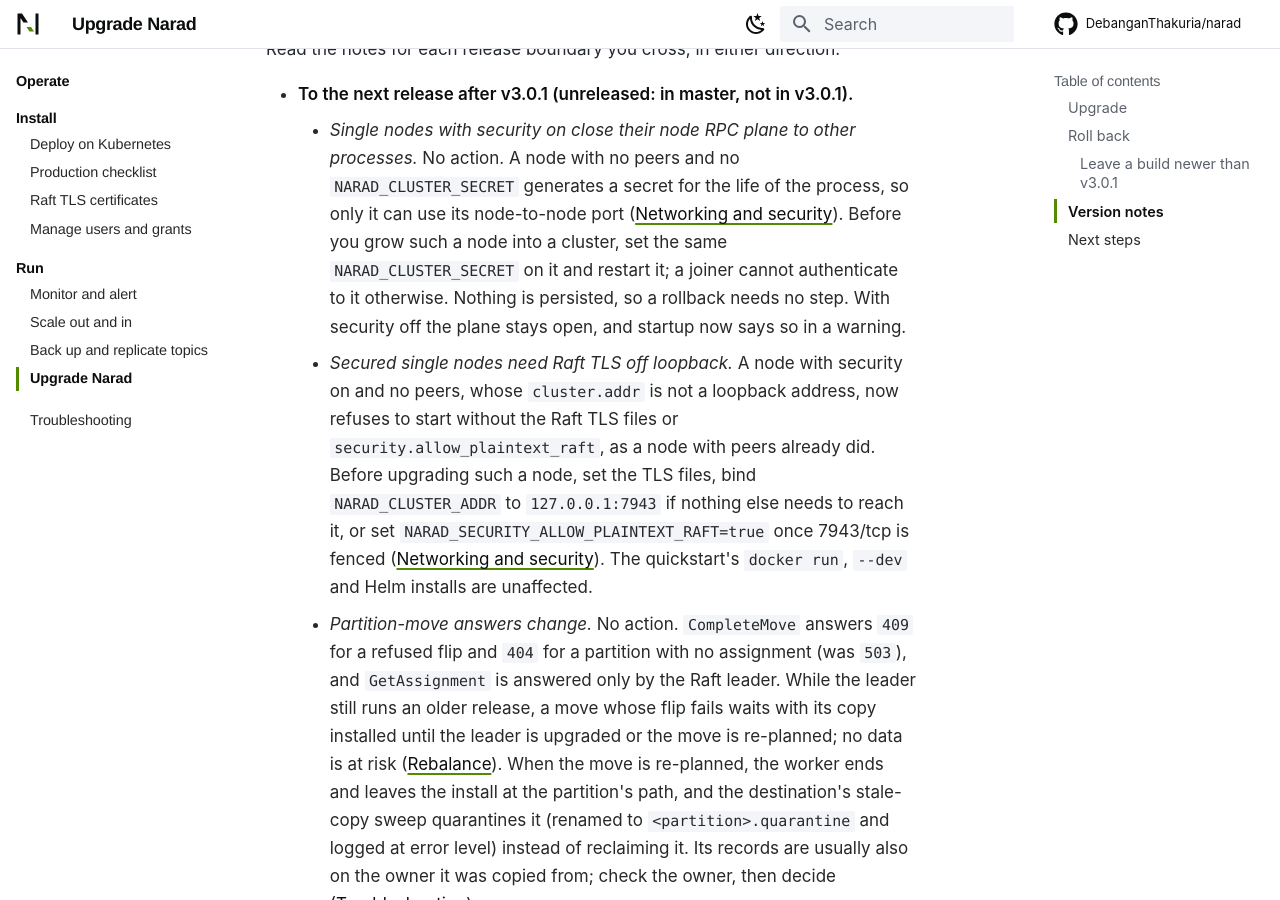
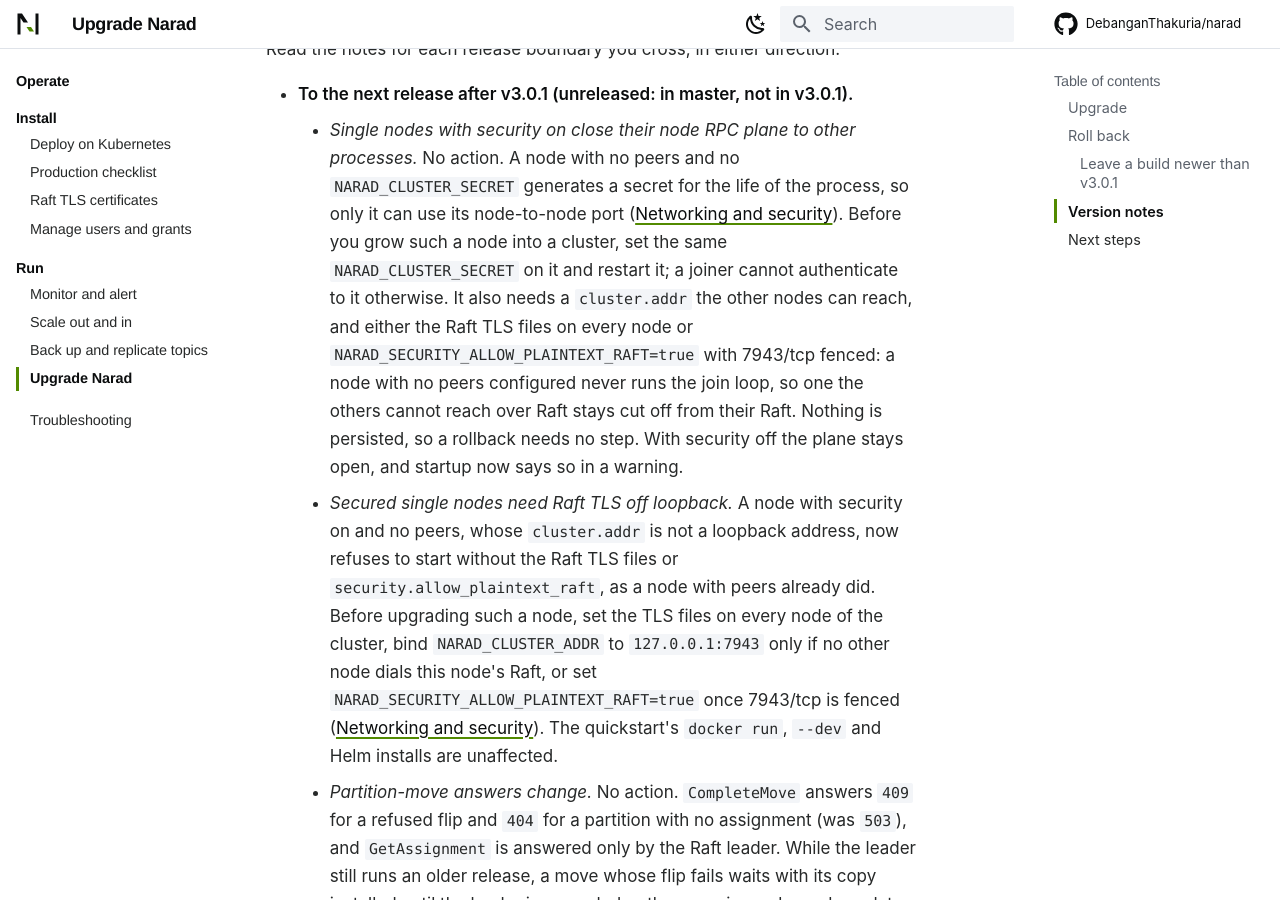
Before and after one commit to DebanganThakuria/narad, an MkDocs documentation site: the page built from docs/operate/upgrade.md, in a window 1280 px wide and 900 px high, scrolled down 4135 px. Built offline with MkDocs 1.6.1 and Material for MkDocs 9.7.7, drawn with Linux system fonts in a browser that asks for light colours; some web fonts are replaced; comment, search, counter and statistics services are not loaded.

Commit message:
fix(config): say when each way out of the single-node Raft refusal is safe
The refusal of a secured peerless node with plaintext Raft on a
routable cluster.addr offered three ways out with no caveat. Nodes may
already have joined such a node (they list it in their peers), and a
node with no peers configured never runs the join loop. Binding it to
loopback, or giving it the Raft TLS files while its peers stay
plaintext, cuts it off from their Raft for good: it stays leaderless
and its partitions are stranded, with no error that names the cause.

The message now says to bind loopback only if no other node dials this
node's Raft, and to set the Raft TLS files on every node of the
cluster. The grow-a-single-node instructions (networking and security,
upgrade notes, troubleshooting, changelog, configuration reference)
say that before the first node joins, the seed node also needs a
cluster.addr the others can reach, and Raft TLS on every node or
allow_plaintext_raft. Messages and docs only.

Co-Authored-By: Claude Opus 5.5 <noreply@anthropic.com>

```diff
--- a/docs/operate/upgrade.md
+++ b/docs/operate/upgrade.md
@@ -76,8 +76,8 @@ Partition segments, consumer position files and fan-out cursor files need nothin
 Read the notes for each release boundary you cross, in either direction.
 
 - **To the next release after v3.0.1 (unreleased: in master, not in v3.0.1).**
-    - *Single nodes with security on close their node RPC plane to other processes.* No action. A node with no peers and no `NARAD_CLUSTER_SECRET` generates a secret for the life of the process, so only it can use its node-to-node port ([Networking and security](../understand/networking-and-security.md#cluster-secret)). Before you grow such a node into a cluster, set the same `NARAD_CLUSTER_SECRET` on it and restart it; a joiner cannot authenticate to it otherwise. Nothing is persisted, so a rollback needs no step. With security off the plane stays open, and startup now says so in a warning.
-    - *Secured single nodes need Raft TLS off loopback.* A node with security on and no peers, whose `cluster.addr` is not a loopback address, now refuses to start without the Raft TLS files or `security.allow_plaintext_raft`, as a node with peers already did. Before upgrading such a node, set the TLS files, bind `NARAD_CLUSTER_ADDR` to `127.0.0.1:7943` if nothing else needs to reach it, or set `NARAD_SECURITY_ALLOW_PLAINTEXT_RAFT=true` once 7943/tcp is fenced ([Networking and security](../understand/networking-and-security.md#raft-tls)). The quickstart's `docker run`, `--dev` and Helm installs are unaffected.
+    - *Single nodes with security on close their node RPC plane to other processes.* No action. A node with no peers and no `NARAD_CLUSTER_SECRET` generates a secret for the life of the process, so only it can use its node-to-node port ([Networking and security](../understand/networking-and-security.md#cluster-secret)). Before you grow such a node into a cluster, set the same `NARAD_CLUSTER_SECRET` on it and restart it; a joiner cannot authenticate to it otherwise. It also needs a `cluster.addr` the other nodes can reach, and either the Raft TLS files on every node or `NARAD_SECURITY_ALLOW_PLAINTEXT_RAFT=true` with 7943/tcp fenced: a node with no peers configured never runs the join loop, so one the others cannot reach over Raft stays cut off from their Raft. Nothing is persisted, so a rollback needs no step. With security off the plane stays open, and startup now says so in a warning.
+    - *Secured single nodes need Raft TLS off loopback.* A node with security on and no peers, whose `cluster.addr` is not a loopback address, now refuses to start without the Raft TLS files or `security.allow_plaintext_raft`, as a node with peers already did. Before upgrading such a node, set the TLS files on every node of the cluster, bind `NARAD_CLUSTER_ADDR` to `127.0.0.1:7943` only if no other node dials this node's Raft, or set `NARAD_SECURITY_ALLOW_PLAINTEXT_RAFT=true` once 7943/tcp is fenced ([Networking and security](../understand/networking-and-security.md#raft-tls)). The quickstart's `docker run`, `--dev` and Helm installs are unaffected.
     - *Partition-move answers change.* No action. `CompleteMove` answers `409` for a refused flip and `404` for a partition with no assignment (was `503`), and `GetAssignment` is answered only by the Raft leader. While the leader still runs an older release, a move whose flip fails waits with its copy installed until the leader is upgraded or the move is re-planned; no data is at risk ([Rebalance](../understand/rebalance.md#flip)). When the move is re-planned, the worker ends and leaves the install at the partition's path, and the destination's stale-copy sweep quarantines it (renamed to `<partition>.quarantine` and logged at error level) instead of reclaiming it. Its records are usually also on the owner it was copied from; check the owner, then decide ([Troubleshooting](troubleshooting.md#log-partition-set-aside)).
 - **From v3.0.0.** Roll every node. A v3.0.0 node that has been up for more than 24 hours cannot be reached by its peers for forwarded produce, consume and ack until it restarts. v3.0.1 fixes this.
 - **Across v2.2.0 (node-to-node authentication).** Nodes before and after v2.2.0 cannot talk over the node RPC plane. Roll twice: first with `--set security.allowLegacyClusterAuth=true`, so upgraded pods still speak the old protocol to the pods not yet rolled, then, once every pod runs the new image, with it back at `false`. If you skip the first roll, forwarded requests between old and new pods fail until the roll finishes.
```
Also changed, not shown: CHANGELOG.md (+2 -2 lines), docs/operate/troubleshooting.md (+1 -1 lines), docs/reference/configuration.md (+1 -1 lines), docs/understand/networking-and-security.md (+2 -2 lines), 2 other files.
